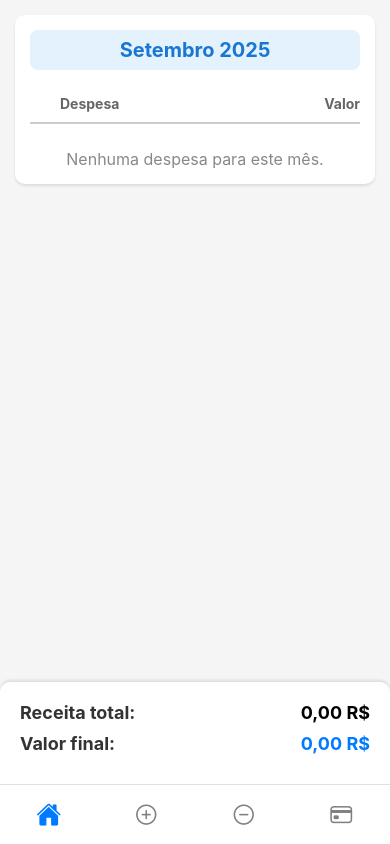
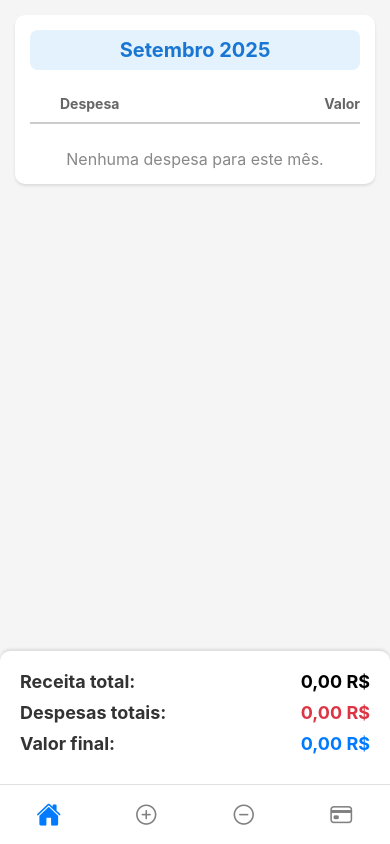
Before and after one commit to leomacedo2/app-financas-pessoais-simples, a React Native app: screen /Home in a window 390 px wide. Built offline with nearby package versions, Linux system fonts and the light colour scheme.

Commit message:
feat: homescreen.js agora exibi as despesas totais do mês.

```diff
--- a/screens/HomeScreen.js
+++ b/screens/HomeScreen.js
@@ -672,10 +672,10 @@ export default function HomeScreen({ navigation }) {
   const currentDisplayedMonthExpenses = getExpensesForMonth(currentDisplayedMonthDate, allExpenses, true);
 
   // Calcula o total das despesas do mês atualmente exibido
-  const totalDespesasDisplayedMonth = currentDisplayedMonthExpenses.reduce((sum, item) => sum + item.value, 0);
+  const currentMonthTotalExpense = currentDisplayedMonthExpenses.reduce((sum, item) => sum + item.value, 0);
 
   // Calcula o valor final (Receita Total - Despesa Total) para o mês atualmente exibido
-  const valorFinalDisplayedMonth = currentMonthTotalIncome - totalDespesasDisplayedMonth;
+  const valorFinalDisplayedMonth = currentMonthTotalIncome - currentMonthTotalExpense;
 
   /**
    * Handler para navegar para a tela de edição de despesa.
@@ -1243,6 +1243,12 @@ export default function HomeScreen({ navigation }) {
           </Text>
         </View>
         <View style={styles.summaryRow}>
+          <Text style={styles.summaryLabel}>Despesas totais:</Text>
+          <Text style={[styles.summaryValue, { color: '#dc3545' }]}>
+            {String(currentMonthTotalExpense.toFixed(2)).replace('.', ',') + ' R$'}
+          </Text>
+        </View>
+        <View style={styles.summaryRow}>
           <Text style={styles.summaryLabel}>Valor final:</Text>
           {/* Altera a cor do valor final com base se é positivo ou negativo */}
           <Text style={[styles.summaryValue, valorFinalDisplayedMonth < 0 ? styles.negativeValue : styles.positiveValue]}>
```
